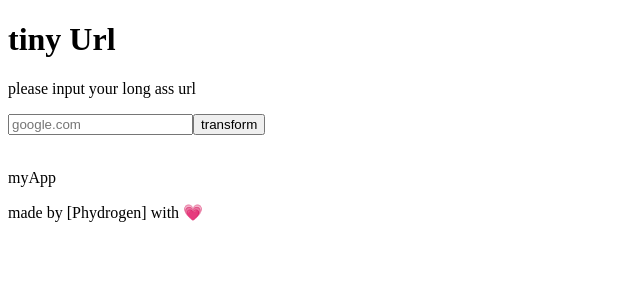
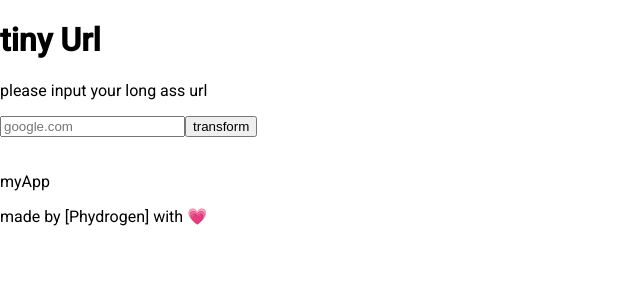
Before and after one commit to PhYdrogen/urltiny, an Angular app in the folder frontend/: page / in a window 1280 px wide. Shown: the top 300 px of the page, without its empty margins (0-640 px from the left). Built offline with nearby package versions, Linux system fonts and the light colour scheme.

Commit message:
feat: added angular icon

```diff
--- a/frontend/angular.json
+++ b/frontend/angular.json
@@ -28,6 +28,7 @@
               "src/assets"
             ],
             "styles": [
+              "@angular/material/prebuilt-themes/deeppurple-amber.css",
               "src/styles.css"
             ],
             "scripts": []
@@ -87,6 +88,7 @@
               "src/assets"
             ],
             "styles": [
+              "@angular/material/prebuilt-themes/deeppurple-amber.css",
               "src/styles.css"
             ],
             "scripts": []
--- a/frontend/package.json
+++ b/frontend/package.json
@@ -11,10 +11,12 @@
   "private": true,
   "dependencies": {
     "@angular/animations": "^17.0.0",
+    "@angular/cdk": "^17.0.1",
     "@angular/common": "^17.0.0",
     "@angular/compiler": "^17.0.0",
     "@angular/core": "^17.0.0",
     "@angular/forms": "^17.0.0",
+    "@angular/material": "^17.0.1",
     "@angular/platform-browser": "^17.0.0",
     "@angular/platform-browser-dynamic": "^17.0.0",
     "@angular/router": "^17.0.0",
--- a/frontend/src/index.html
+++ b/frontend/src/index.html
@@ -6,6 +6,8 @@
   <base href="/">
   <meta name="viewport" content="width=device-width, initial-scale=1">
   <link rel="icon" type="image/x-icon" href="favicon.ico">
+  <link href="https://fonts.googleapis.com/css2?family=Roboto:wght@300;400;500&display=swap" rel="stylesheet">
+  <link href="https://fonts.googleapis.com/icon?family=Material+Icons" rel="stylesheet">
 </head>
 <body>
   <app-root></app-root>
--- a/frontend/src/styles.css
+++ b/frontend/src/styles.css
@@ -1 +1,4 @@
 /* You can add global styles to this file, and also import other style files */
+
+html, body { height: 100%; }
+body { margin: 0; font-family: Roboto, "Helvetica Neue", sans-serif; }
```
Also changed, not shown: 1 other file (tests, documents, lock files or other folders).
